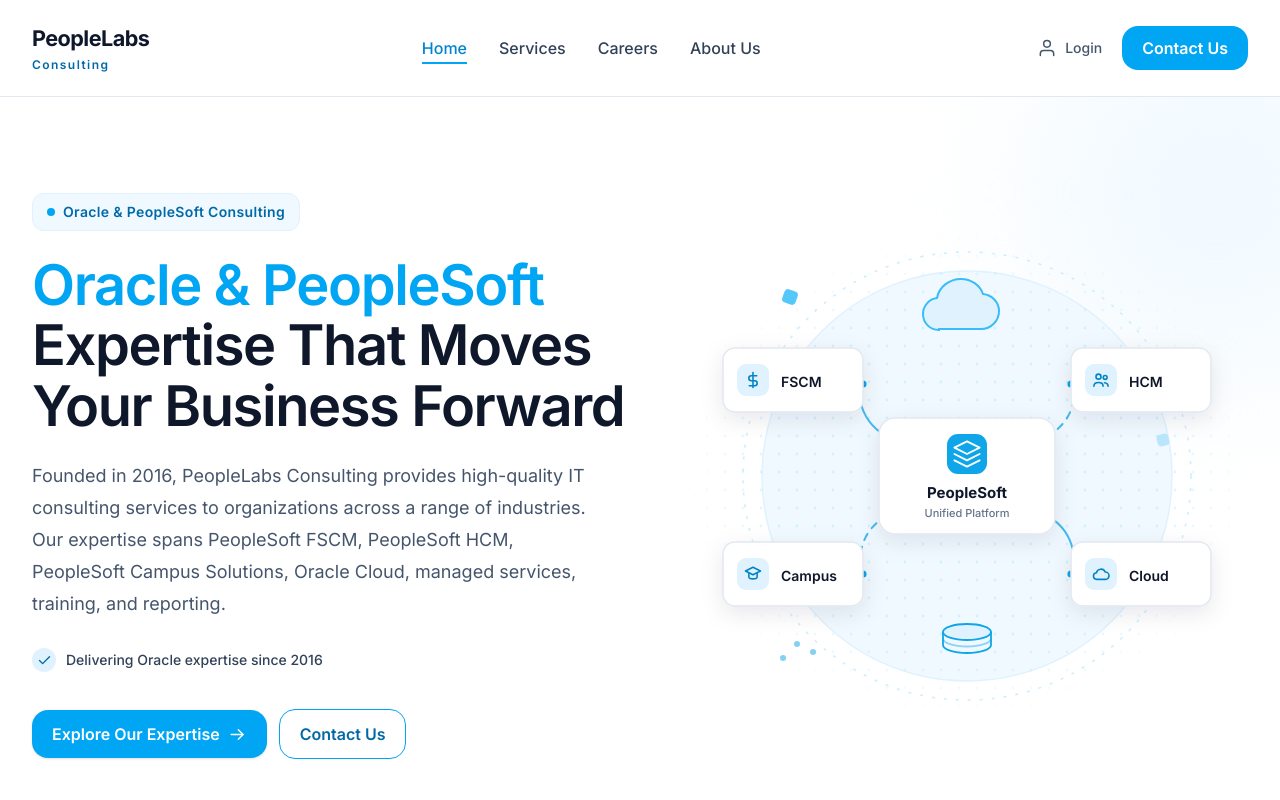
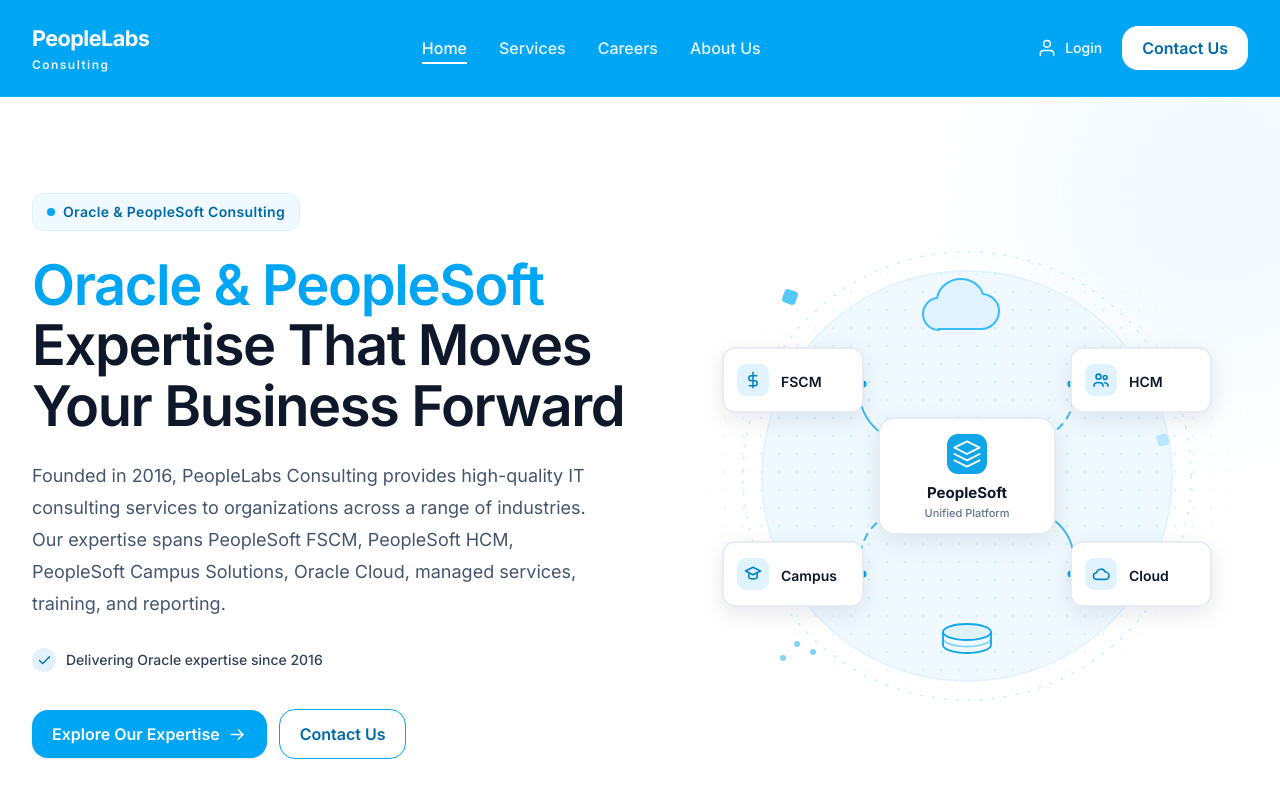
Before and after one commit to Nitheesh-v/peolelabs, a React (Vite) app in the folder Frontend/: page / in a window 1280 px wide. Shown: the top 800 px of the page. Built offline with nearby package versions, Linux system fonts and the light colour scheme.

Commit message:
Use sky blue backgrounds for navbar and footer
Co-authored-by: arena-agent <297053741+arena-agent@users.noreply.github.com>

```diff
--- a/Frontend/src/components/Footer.jsx
+++ b/Frontend/src/components/Footer.jsx
@@ -15,8 +15,8 @@
 
 function ContactItem({ icon, children }) {
   return (
-    <li className="flex items-start gap-3 text-sm leading-6 text-slate-600">
-      <span aria-hidden="true" className="mt-0.5 shrink-0 text-sky-600">
+    <li className="flex items-start gap-3 text-sm leading-6 text-sky-50">
+      <span aria-hidden="true" className="mt-0.5 shrink-0 text-white">
         <Icon name={icon} size={19} strokeWidth={1.8} />
       </span>
       <span>{children}</span>
@@ -26,7 +26,7 @@
 
 function FooterColumnTitle({ children, className = '' }) {
   return (
-    <h3 className={`mb-5 text-base font-semibold tracking-wide text-slate-900 ${className}`.trim()}>
+    <h3 className={`mb-5 text-base font-semibold tracking-wide text-white ${className}`.trim()}>
       {children}
     </h3>
   )
@@ -70,14 +70,14 @@
         </section>
       )}
 
-      <footer className="border-t border-sky-100 bg-white text-slate-600">
+      <footer className="border-t border-sky-700 bg-sky-600 text-white">
         <div className="mx-auto max-w-7xl px-4 py-14 sm:px-6 sm:py-16 lg:px-8 lg:py-[4.5rem]">
           <div className="grid gap-10 sm:grid-cols-2 lg:grid-cols-[1.1fr_0.7fr_1.15fr_1.15fr] lg:gap-8 xl:gap-12">
             <div>
-              <p className="text-2xl font-bold tracking-tight text-slate-900 sm:text-[1.7rem]">
-                PeopleLabs <span className="text-sky-600">Consulting</span>
+              <p className="text-2xl font-bold tracking-tight text-white sm:text-[1.7rem]">
+                PeopleLabs <span className="text-sky-50">Consulting</span>
               </p>
-              <p className="mt-5 max-w-sm text-sm leading-7 text-slate-600">
+              <p className="mt-5 max-w-sm text-sm leading-7 text-sky-50">
                 Founded in 2016, PeopleLabs Consulting provides high-quality IT consulting services specializing in Oracle and PeopleSoft technologies for organizations across a range of industries.
               </p>
             </div>
@@ -90,7 +90,7 @@
                     <Link
                       to={link.to}
                       onClick={link.to === '/' ? scrollHomeToTop : undefined}
-                      className="inline-flex text-sm text-slate-600 transition-[color,transform] duration-200 hover:translate-x-0.5 hover:text-sky-700 focus-visible:rounded focus-visible:outline-2 focus-visible:outline-offset-4 focus-visible:outline-sky-600"
+                      className="inline-flex text-sm text-sky-50 transition-[color,transform] duration-200 hover:translate-x-0.5 hover:text-white focus-visible:rounded focus-visible:outline-2 focus-visible:outline-offset-4 focus-visible:outline-white"
                     >
                       {link.label}
                     </Link>
@@ -101,7 +101,7 @@
 
             <div>
               <FooterColumnTitle>Contact Us</FooterColumnTitle>
-              <p className="mb-3 text-sm font-semibold text-slate-900">{company.name}</p>
+              <p className="mb-3 text-sm font-semibold text-white">{company.name}</p>
               <ul className="grid gap-3.5">
                 <ContactItem icon="map-pin">
                   {company.address.map((line) => (
@@ -110,9 +110,9 @@
                 </ContactItem>
                 <ContactItem icon="phone">
                   <span>
-                    <span className="text-slate-500">Phone: </span>
+                    <span className="text-sky-100">Phone: </span>
                     <a
-                      className="text-slate-600 transition-colors hover:text-sky-700 focus-visible:rounded focus-visible:outline-2 focus-visible:outline-offset-2 focus-visible:outline-sky-600"
+                      className="text-white transition-colors hover:text-sky-100 focus-visible:rounded focus-visible:outline-2 focus-visible:outline-offset-2 focus-visible:outline-white"
                       href={company.phoneHref}
                     >
                       {company.phone}
@@ -121,9 +121,9 @@
                 </ContactItem>
                 <ContactItem icon="mail">
                   <span>
-                    <span className="text-slate-500">Email: </span>
+                    <span className="text-sky-100">Email: </span>
                     <a
-                      className="break-all text-slate-600 transition-colors hover:text-sky-700 focus-visible:rounded focus-visible:outline-2 focus-visible:outline-offset-2 focus-visible:outline-sky-600"
+                      className="break-all text-white transition-colors hover:text-sky-100 focus-visible:rounded focus-visible:outline-2 focus-visible:outline-offset-2 focus-visible:outline-white"
                       href={company.emailHref}
                     >
                       {company.email}
@@ -131,14 +131,14 @@
                   </span>
                 </ContactItem>
                 <ContactItem icon="clock">
-                  <span><span className="font-medium text-slate-800">Hours:</span> {company.hours}</span>
+                  <span><span className="font-medium text-white">Hours:</span> {company.hours}</span>
                 </ContactItem>
               </ul>
             </div>
 
             <div>
               <FooterColumnTitle className="text-center">Location</FooterColumnTitle>
-              <div className="h-[190px] w-full overflow-hidden rounded-lg border border-slate-200 bg-sky-50 sm:h-[200px]">
+              <div className="h-[190px] w-full overflow-hidden rounded-lg border border-white/30 bg-sky-700 sm:h-[200px]">
                 <iframe
                   src={mapSrc}
                   title="PeopleLabs Consulting location in Edmonton, Alberta"
@@ -151,7 +151,7 @@
             </div>
           </div>
 
-          <div className="mt-12 border-t border-slate-200 pt-6 text-center text-sm text-slate-500">
+          <div className="mt-12 border-t border-white/25 pt-6 text-center text-sm text-sky-50">
             <p>© {year} PeopleLabs Consulting. All rights reserved.</p>
           </div>
         </div>
--- a/Frontend/src/components/Logo.jsx
+++ b/Frontend/src/components/Logo.jsx
@@ -2,8 +2,8 @@
 export default function Logo() {
   return (
     <span className="flex flex-col leading-[1.05]">
-      <span className="text-xl font-bold tracking-tight text-slate-900 sm:text-[1.35rem]">PeopleLabs</span>
-      <span className="mt-1 text-xs font-semibold tracking-[0.12em] text-sky-700">Consulting</span>
+      <span className="text-xl font-bold tracking-tight text-white sm:text-[1.35rem]">PeopleLabs</span>
+      <span className="mt-1 text-xs font-semibold tracking-[0.12em] text-sky-50">Consulting</span>
     </span>
   )
 }
--- a/Frontend/src/components/Navbar.jsx
+++ b/Frontend/src/components/Navbar.jsx
@@ -17,7 +17,7 @@
       disabled
       aria-label="Login"
       title="Login is not available yet"
-      className={`inline-flex cursor-default items-center gap-2 text-slate-600 ${mobile ? 'w-full px-3 py-3 text-base' : 'px-1 py-2 text-sm font-medium'}`}
+      className={`inline-flex cursor-default items-center gap-2 text-white ${mobile ? 'w-full px-3 py-3 text-base' : 'px-1 py-2 text-sm font-medium'}`}
     >
       <Icon name="user" size={20} strokeWidth={1.8} />
       <span>Login</span>
@@ -26,7 +26,7 @@
 }
 
 function desktopLinkClass(isActive) {
-  return `relative inline-flex whitespace-nowrap py-2 text-base font-medium transition-colors duration-200 after:absolute after:bottom-1 after:left-0 after:h-[2px] after:w-0 after:bg-sky-500 after:transition-[width] after:duration-300 after:content-[''] hover:text-sky-600 hover:after:w-full focus-visible:rounded-sm focus-visible:outline-2 focus-visible:outline-offset-4 focus-visible:outline-sky-600 ${isActive ? 'text-sky-600 after:w-full' : 'text-slate-700'}`
+  return `relative inline-flex whitespace-nowrap py-2 text-base font-medium transition-colors duration-200 after:absolute after:bottom-1 after:left-0 after:h-[2px] after:w-0 after:bg-white after:transition-[width] after:duration-300 after:content-[''] hover:text-sky-50 hover:after:w-full focus-visible:rounded-sm focus-visible:outline-2 focus-visible:outline-offset-4 focus-visible:outline-white ${isActive ? 'text-white after:w-full' : 'text-white/90'}`
 }
 
 export default function Navbar() {
@@ -63,10 +63,14 @@
     }
   }
 
+  const barColor = scrolled
+    ? 'bg-sky-600 border-sky-700 shadow-sm'
+    : 'bg-sky-500 border-sky-400/70'
+
   return (
-    <header className={`sticky top-0 z-50 border-b bg-white transition-[box-shadow,border-color] duration-300 ${scrolled ? 'border-slate-300 shadow-sm' : 'border-slate-200'}`}>
+    <header className={`sticky top-0 z-50 border-b transition-[background-color,box-shadow,border-color] duration-300 ${barColor}`}>
       <div className="mx-auto flex h-[78px] max-w-7xl items-center justify-between gap-4 px-4 sm:px-6 lg:h-24 lg:px-8">
-        <Link to="/" onClick={handleHomeClick} aria-label="PeopleLabs Consulting home" className="shrink-0 rounded-sm focus-visible:outline-2 focus-visible:outline-offset-4 focus-visible:outline-sky-600">
+        <Link to="/" onClick={handleHomeClick} aria-label="PeopleLabs Consulting home" className="shrink-0 rounded-sm focus-visible:outline-2 focus-visible:outline-offset-4 focus-visible:outline-white">
           <Logo />
         </Link>
 
@@ -86,7 +90,7 @@
 
         <div className="hidden shrink-0 items-center gap-4 lg:flex">
           <LoginControl />
-          <a href={contactHref} className="inline-flex min-h-11 items-center justify-center rounded-lg bg-sky-500 px-5 py-2.5 text-base font-semibold text-white transition-colors hover:bg-sky-600 focus-visible:outline-2 focus-visible:outline-offset-2 focus-visible:outline-sky-600">
+          <a href={contactHref} className="inline-flex min-h-11 items-center justify-center rounded-lg bg-white px-5 py-2.5 text-base font-semibold text-sky-700 transition-colors hover:bg-sky-50 focus-visible:outline-2 focus-visible:outline-offset-2 focus-visible:outline-white">
             Contact Us
           </a>
         </div>
@@ -94,7 +98,7 @@
         <button
           ref={toggleRef}
           type="button"
-          className="inline-flex h-11 w-11 items-center justify-center rounded-lg border border-slate-200 text-slate-800 transition-colors hover:bg-sky-50 focus-visible:outline-2 focus-visible:outline-offset-2 focus-visible:outline-sky-600 lg:hidden"
+          className="inline-flex h-11 w-11 items-center justify-center rounded-lg border border-white/50 text-white transition-colors hover:bg-sky-600 focus-visible:outline-2 focus-visible:outline-offset-2 focus-visible:outline-white lg:hidden"
           aria-label={open ? 'Close navigation menu' : 'Open navigation menu'}
           aria-expanded={open}
           aria-controls="mobile-navigation"
@@ -104,7 +108,7 @@
         </button>
       </div>
 
-      <div id="mobile-navigation" className={`${open ? 'block' : 'hidden'} border-t border-slate-100 bg-white px-4 pb-5 pt-2 shadow-sm lg:hidden`}>
+      <div id="mobile-navigation" className={`${open ? 'block' : 'hidden'} border-t border-white/20 bg-sky-600 px-4 pb-5 pt-2 shadow-sm lg:hidden`}>
         <nav aria-label="Mobile primary" className="mx-auto flex max-w-7xl flex-col">
           {links.map((link) => (
             <NavLink
@@ -112,14 +116,14 @@
               to={link.to}
               end={link.end}
               onClick={link.to === '/' ? handleHomeClick : () => setOpen(false)}
-              className={({ isActive }) => `rounded-md border-l-2 px-3 py-3 text-base font-medium focus-visible:outline-2 focus-visible:outline-offset-1 focus-visible:outline-sky-600 ${isActive ? 'border-sky-500 text-sky-700' : 'border-transparent text-slate-700 hover:border-sky-300 hover:text-sky-700'}`}
+              className={({ isActive }) => `rounded-md border-l-2 px-3 py-3 text-base font-medium focus-visible:outline-2 focus-visible:outline-offset-1 focus-visible:outline-white ${isActive ? 'border-white text-white' : 'border-transparent text-white/90 hover:border-white/60 hover:text-white'}`}
             >
               {link.label}
             </NavLink>
           ))}
-          <div className="mt-2 flex items-center justify-between border-t border-slate-100 pt-3">
+          <div className="mt-2 flex items-center justify-between border-t border-white/20 pt-3">
             <LoginControl mobile />
-            <a href={contactHref} onClick={() => setOpen(false)} className="inline-flex min-h-11 items-center justify-center rounded-lg bg-sky-500 px-4 text-sm font-semibold text-white transition-colors hover:bg-sky-600 focus-visible:outline-2 focus-visible:outline-offset-2 focus-visible:outline-sky-600">
+            <a href={contactHref} onClick={() => setOpen(false)} className="inline-flex min-h-11 items-center justify-center rounded-lg bg-white px-4 text-sm font-semibold text-sky-700 transition-colors hover:bg-sky-50 focus-visible:outline-2 focus-visible:outline-offset-2 focus-visible:outline-white">
               Contact Us
             </a>
           </div>
```
